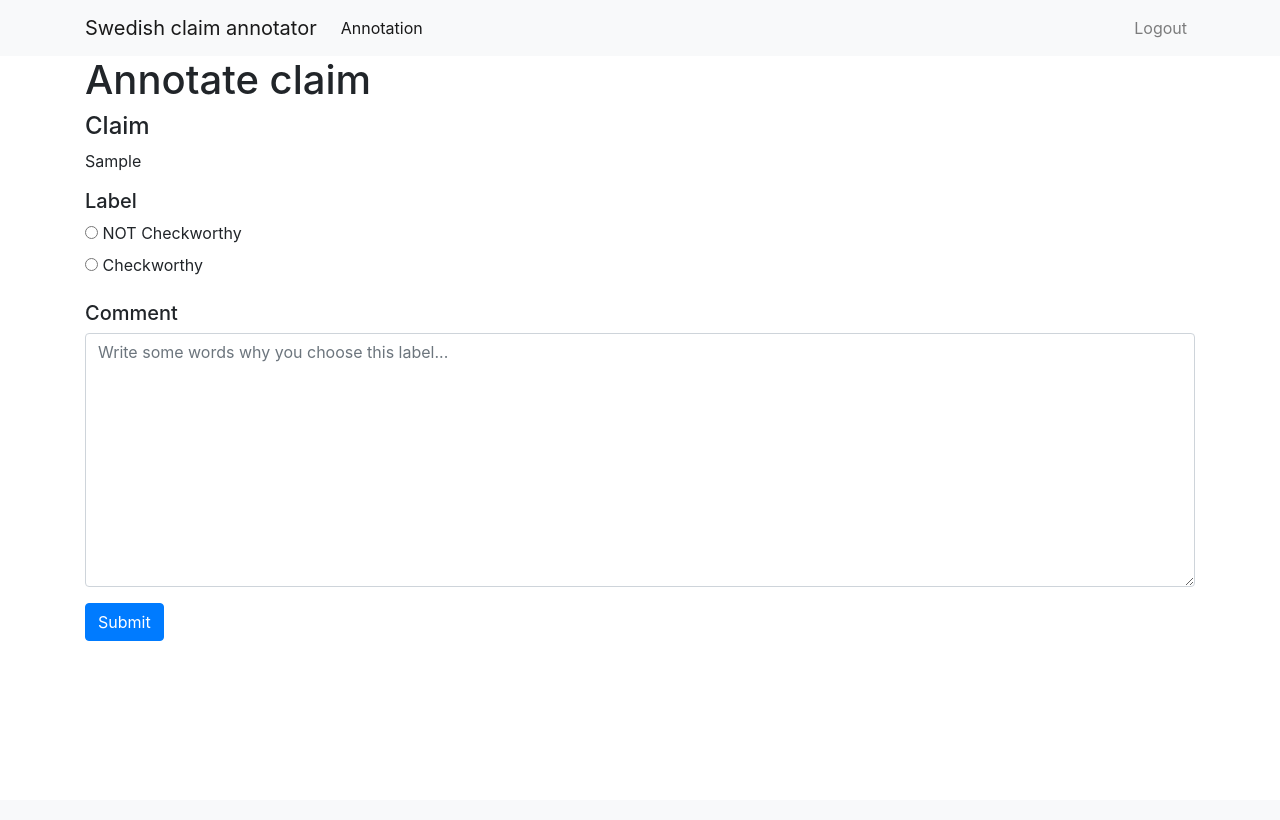
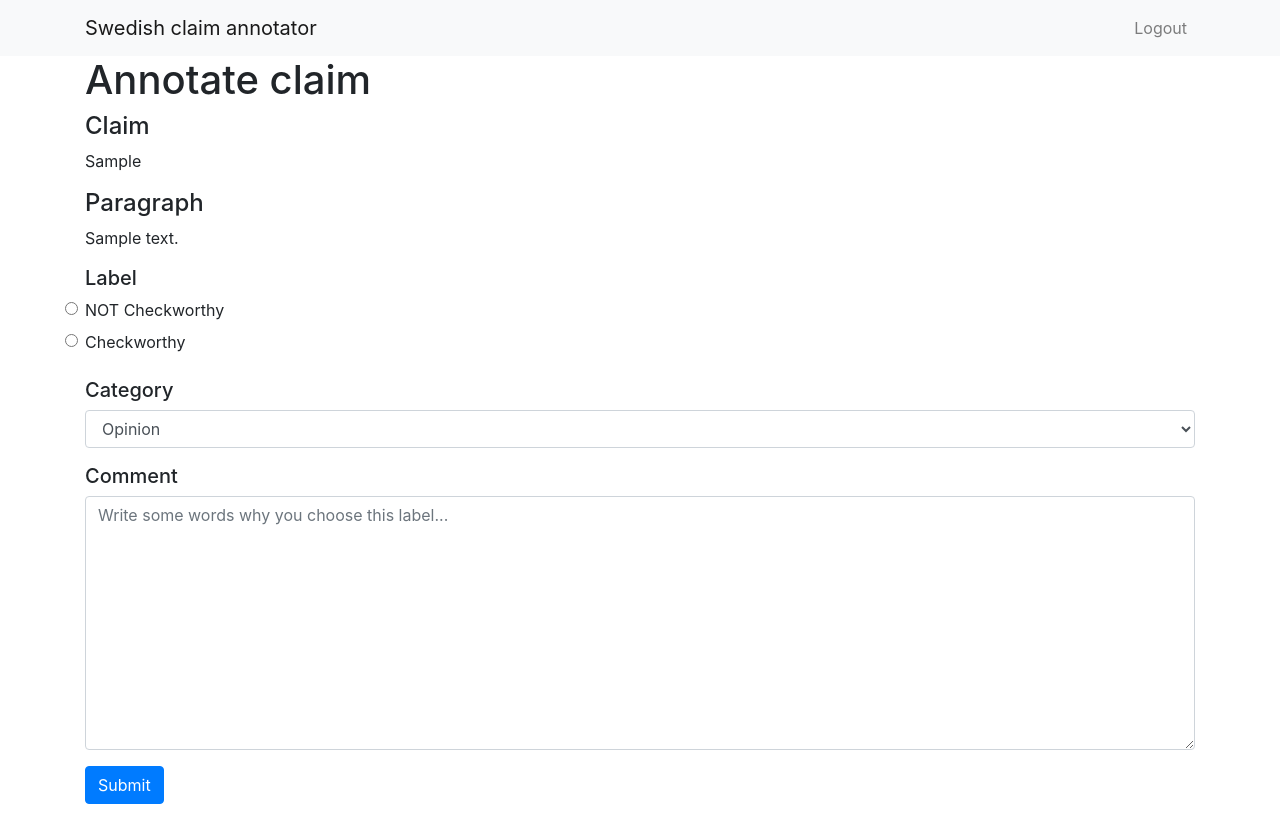
Before and after one commit to Martin36/annotation-platform, a Django app: template annotations/templates/claim_annotation.html in a window 1280 px wide. Before the commit the page ends 641 px from the top, so only its background shows below. Run offline with Django 4.2, Linux system fonts and the light colour scheme; tables that the repository leaves empty hold one stand-in row (values such as "Sample post"); the template is opened without the code that fills it: values that come from a table or form of the project are taken from there, most other values are stand-ins (such as "Sample title", 1, 10 or a date in 2020).

Commit message:
Added category dropdown to annotation page, added localization, created template filter for highlighting the claim in the paragraph

```diff
--- a/annotation_platform/settings.py
+++ b/annotation_platform/settings.py
@@ -55,12 +55,12 @@ CRISPY_TEMPLATE_PACK = 'bootstrap4'
 MIDDLEWARE = [
     'django.middleware.security.SecurityMiddleware',
     'django.contrib.sessions.middleware.SessionMiddleware',
+    'django.middleware.locale.LocaleMiddleware',
     'django.middleware.common.CommonMiddleware',
     'django.middleware.csrf.CsrfViewMiddleware',
     'django.contrib.auth.middleware.AuthenticationMiddleware',
     'django.contrib.messages.middleware.MessageMiddleware',
     'django.middleware.clickjacking.XFrameOptionsMiddleware',
-    'django.middleware.locale.LocaleMiddleware',
 ]
 
 ROOT_URLCONF = 'annotation_platform.urls'
--- a/annotation_platform/templates/base.html
+++ b/annotation_platform/templates/base.html
@@ -11,9 +11,9 @@
 
     <div class="collapse navbar-collapse" id="navbarSupportedContent">
       <ul class="navbar-nav mr-auto">
-        <li class="nav-item active">
+        {% comment %} <li class="nav-item active">
           <a class="nav-link" href="{% url 'annotation_index' %}">{% translate "Annotation" %}</a>
-        </li>
+        </li> {% endcomment %}
       </ul>
 
       <ul class="navbar-nav">
--- a/annotations/forms.py
+++ b/annotations/forms.py
@@ -1,20 +1,35 @@
 from django import forms
-from django.utils.translation import gettext as _
+from django.utils.translation import gettext_lazy as _
+
+from annotations.enums import Category
 
 LABEL_CHOICES = (
   (0, _("NOT Checkworthy")),
   (1, _("Checkworthy"))
 )
 
+
 class AnnotationForm(forms.Form):
   label = forms.ChoiceField(
     choices=LABEL_CHOICES,
-    widget=forms.RadioSelect
+    widget=forms.RadioSelect(
+      attrs= {
+        "class": "form-check-input" # TODO: Doesn't do anything
+      }
+    )
   )
+
+  category = forms.ChoiceField(
+    choices=Category.choices,
+    widget=forms.Select(
+      attrs= {
+        "class": "form-control"
+      }
+    ))
 
   comment = forms.CharField(
     widget=forms.Textarea(
-      attrs={
+      attrs= {
         "class": "form-control",
         "placeholder": _("Write some words why you choose this label...")
       }
--- a/annotations/models.py
+++ b/annotations/models.py
@@ -1,7 +1,7 @@
 from django.db import models
 from django.contrib.auth.models import User
 
-from annotations.enums import AnnotationCategory
+from annotations.enums import Category
 
 class Claim(models.Model):
   idx = models.IntegerField()
@@ -16,8 +16,8 @@ class Claim(models.Model):
 class Annotation(models.Model):
   annotator_id = models.CharField(max_length=50)
   label = models.PositiveIntegerField()
-  comment = models.TextField(blank=True)    # TODO: Should this be required?
-  category = models.CharField(max_length=255, choices=AnnotationCategory.choices(), blank=True)
+  comment = models.TextField(blank=True)
+  category = models.CharField(max_length=50, choices=Category.choices, blank=True)
   created_on = models.DateTimeField(auto_now_add=True)
   last_modified_on = models.DateTimeField(auto_now=True)
   claim = models.ForeignKey(Claim, on_delete=models.CASCADE)
--- a/annotations/templates/claim_annotation.html
+++ b/annotations/templates/claim_annotation.html
@@ -1,24 +1,41 @@
 {% extends "base.html" %}
 
 {% load i18n %}
+{% load highlight %}
 
 {% block page_content %}
 <h1>{% translate "Annotate claim" %}</h1>
 <div class="row">
   <div class="col-md-12">
     <h4>{% translate "Claim" %}</h4>
-    <p>{{ claim.sent_sv }}</p>
+    {% if language == "sv" %}
+      <p>{{ claim.sent_sv }}</p>
+    {% else %}
+      <p>{{ claim.sent_en }}</p>
+    {% endif %}
 
-    <form action="/annotations/annotation/{{ claim.pk }}/" method="post">
+    <h4>{% translate "Paragraph" %}</h4>
+    {% if language == "sv" %}
+      <p>{{ claim.paragraph_text_sv|highlight:claim.sent_sv }}</p>
+    {% else %}
+      <p>{{ claim.paragraph_text_en }}</p>
+    {% endif %}
+
+    <form action="/{{ language }}/annotation/{{ claim.pk }}/" method="post">
       {% csrf_token %}
+
       <h5>{% translate "Label" %}</h5>
       <div class="form-group">
         {% for radio in form.label %}
-        <div>
-          {{ radio }}
-        </div>
+          <div>{{ radio }}</div>
         {% endfor %}
       </div>
+
+      <h5>{% translate "Category" %}</h5>
+      <div class="form-group">
+        {{ form.category }}
+      </div>
+
       <h5>{% translate "Comment" %}</h5>
       <div class="form-group">
         {{ form.comment }}
--- a/setup_local_db.sql
+++ b/setup_local_db.sql
@@ -1,5 +1,7 @@
 CREATE USER martin;
 CREATE DABASE annotation_platform;
+
+ALTER USER martin CREATEDB;
 ALTER ROLE martin WITH PASSWORD 'admin';
 GRANT ALL PRIVILEGES ON DATABASE annotation_platform TO martin;
 ALTER DATABASE annotation_platform OWNER TO martin;
```
Also changed, not shown: annotations/enums.py (+8 -11 lines), annotations/templatetags/highlight.py (added, +15 -0 lines), annotations/views.py (+7 -2 lines), annotations/templatetags/__init__.py (added), annotations/tests/__init__.py (added), locale/sv/LC_MESSAGES/django.po, 1 other file.
